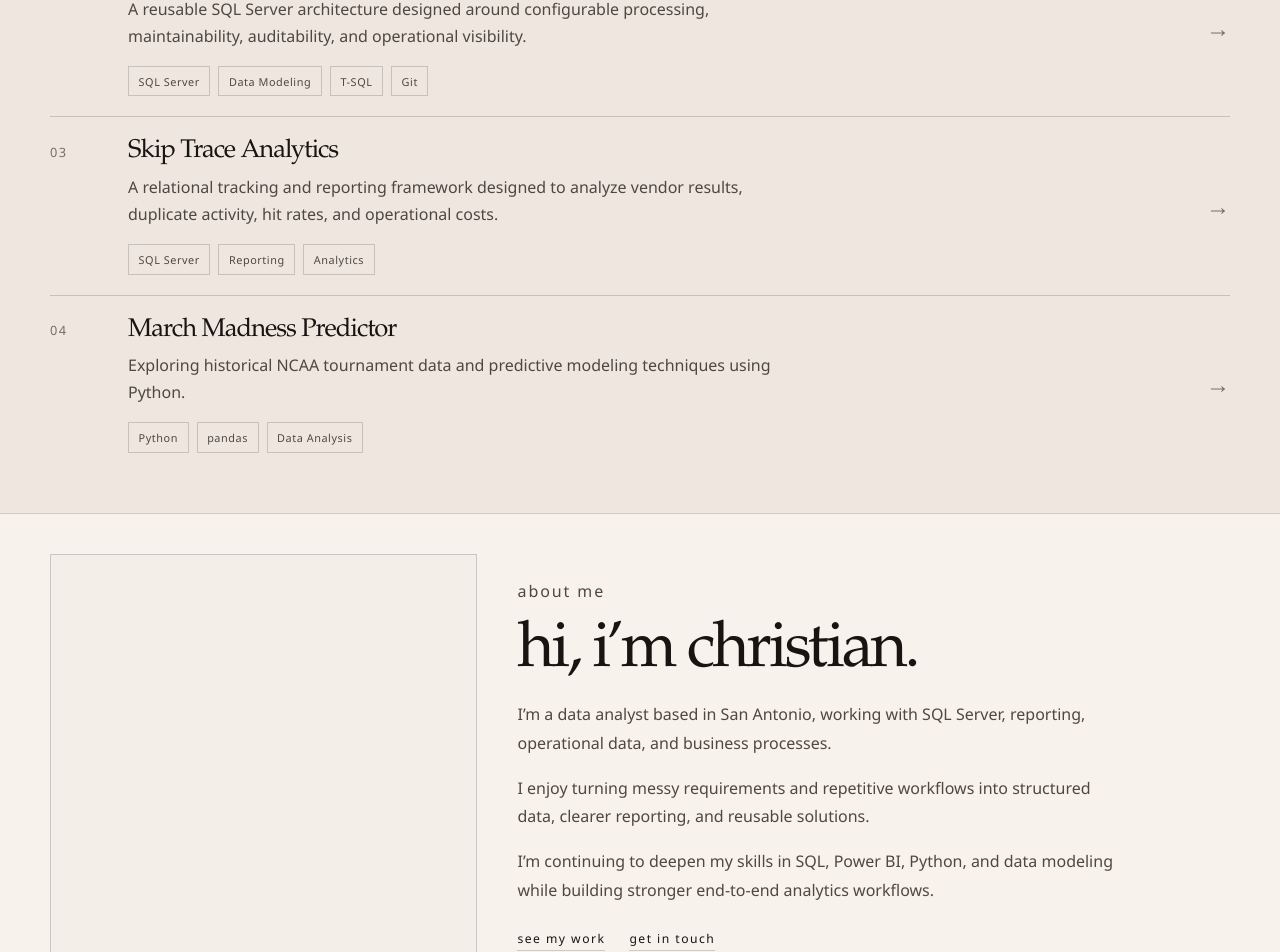
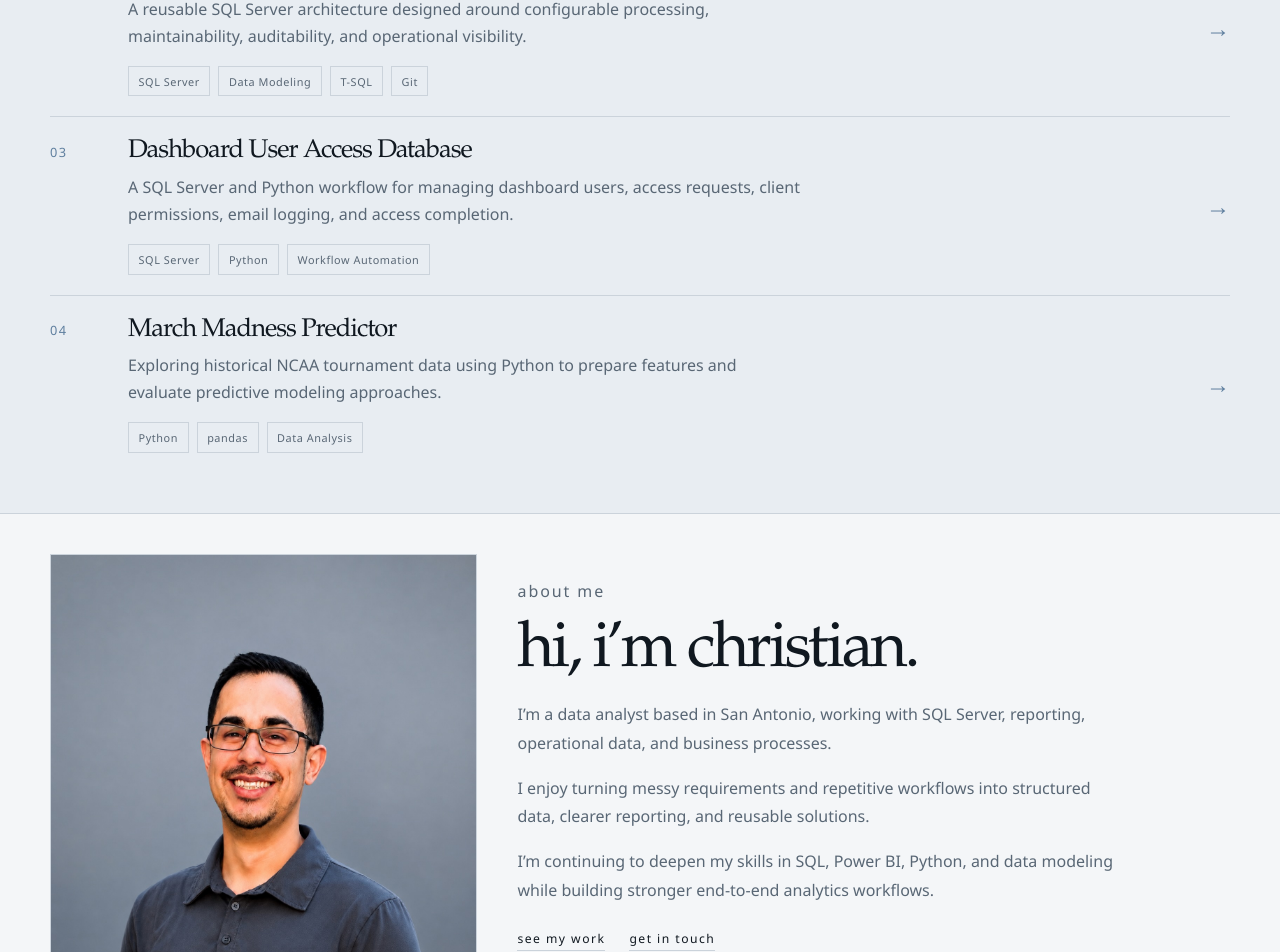
Before and after one commit to arroyoHub/portfolio, a React app: page / in a window 1280 px wide. Shown: the part 1135-2087 px from the top of the page. Built offline with nearby package versions, Linux system fonts and the light colour scheme; the HTML template or start-up script is replaced by a standard one.

Commit message:
Update portfolio photo and links

```diff
--- a/src/App.css
+++ b/src/App.css
@@ -333,6 +333,7 @@ main {
   font-size: 1.5rem;
   line-height: 1;
   color: var(--text-muted);
+  text-decoration: none;
 }
 
 .skills-layout {
@@ -384,9 +385,13 @@ main {
 }
 
 .about-photo {
+  display: block;
+  width: 100%;
+  height: 420px;
   min-height: 420px;
   border: 1px solid var(--border-soft);
-  background: var(--panel-strong);
+  object-fit: cover;
+  object-position: center 35%;
 }
 
 .about-copy {
@@ -442,7 +447,7 @@ main {
 }
 
 #skills {
-  background: #fbfaf7;
+  background: var(--paper-light);
 }
 
 #resume {
@@ -528,7 +533,7 @@ main {
   gap: var(--space-7);
   padding: 3rem var(--space-5) var(--space-4);
   border-top: 0;
-  background: #211e1b;
+  background: var(--navy);
   color: var(--paper);
 }
 
@@ -713,6 +718,7 @@ main {
   }
 
   .about-photo {
+    height: 260px;
     min-height: 260px;
   }
 
--- a/src/App.jsx
+++ b/src/App.jsx
@@ -7,6 +7,19 @@ const navItems = [
   { label: "Resume", href: "#resume" },
   { label: "Contact", href: "#contact" },
 ];
+
+const links = {
+  linkedin: "https://www.linkedin.com/in/christianmarroyo/",
+  email: "mailto:arroyo.main@gmail.com",
+  github: "https://github.com/arroyoHub",
+  resume: "/christian-arroyo-resume.pdf",
+  projects: {
+    economicOpportunityDashboard: "#economic-opportunity-dashboard-placeholder",
+    dataProcessingPlatform: "#data-processing-platform-placeholder",
+    skipTraceAnalytics: "#skip-trace-analytics-placeholder",
+    marchMadnessPredictor: "#march-madness-predictor-placeholder",
+  },
+};
 
 function App() {
   return (
@@ -68,9 +81,13 @@ function App() {
                   <span>Data Storytelling</span>
                 </div>
               </div>
-              <div className="project-arrow" aria-hidden="true">
+              <a
+                className="project-arrow"
+                href={links.projects.economicOpportunityDashboard}
+                aria-label="View Economic Opportunity Dashboard project"
+              >
                 →
-              </div>
+              </a>
             </article>
 
             <article className="project-row">
@@ -89,29 +106,37 @@ function App() {
                   <span>Git</span>
                 </div>
               </div>
-              <div className="project-arrow" aria-hidden="true">
+              <a
+                className="project-arrow"
+                href={links.projects.dataProcessingPlatform}
+                aria-label="View Configurable Data Processing Platform project"
+              >
                 →
-              </div>
+              </a>
             </article>
 
             <article className="project-row">
               <div className="project-number">03</div>
               <div className="project-content">
-                <h3>Skip Trace Analytics</h3>
+                <h3>Dashboard User Access Database</h3>
                 <p>
-                  A relational tracking and reporting framework designed to
-                  analyze vendor results, duplicate activity, hit rates, and
-                  operational costs.
+                  A SQL Server and Python workflow for managing dashboard users,
+                  access requests, client permissions, email logging, and access
+                  completion.
                 </p>
                 <div className="tag-list" aria-label="Project tags">
                   <span>SQL Server</span>
-                  <span>Reporting</span>
-                  <span>Analytics</span>
+                  <span>Python</span>
+                  <span>Workflow Automation</span>
                 </div>
               </div>
-              <div className="project-arrow" aria-hidden="true">
+              <a
+                className="project-arrow"
+                href={links.projects.skipTraceAnalytics}
+                aria-label="View Dashboard User Access Database project"
+              >
                 →
-              </div>
+              </a>
             </article>
 
             <article className="project-row">
@@ -119,8 +144,8 @@ function App() {
               <div className="project-content">
                 <h3>March Madness Predictor</h3>
                 <p>
-                  Exploring historical NCAA tournament data and predictive
-                  modeling techniques using Python.
+                  Exploring historical NCAA tournament data using Python to
+                  prepare features and evaluate predictive modeling approaches.
                 </p>
                 <div className="tag-list" aria-label="Project tags">
                   <span>Python</span>
@@ -128,19 +153,24 @@ function App() {
                   <span>Data Analysis</span>
                 </div>
               </div>
-              <div className="project-arrow" aria-hidden="true">
+              <a
+                className="project-arrow"
+                href={links.projects.marchMadnessPredictor}
+                aria-label="View March Madness Predictor project"
+              >
                 →
-              </div>
+              </a>
             </article>
           </div>
         </section>
 
         <section id="about" className="section">
           <div className="about-layout">
-            <div
+            <img
               className="about-photo"
-              aria-label="Profile photo placeholder"
-            ></div>
+              src="/images/christian-arroyo-profile.jpeg"
+              alt="Christian Arroyo"
+            />
 
             <div className="about-copy">
               <div className="section-heading">
@@ -241,14 +271,14 @@ function App() {
             </p>
 
             <div className="resume-actions">
-              <a href="/resume.pdf" className="resume-primary" download>
+              <a href={links.resume} className="resume-primary" download>
                 Download Resume
               </a>
               <a
-                href="https://www.linkedin.com"
+                href={links.linkedin}
                 className="resume-secondary"
                 target="_blank"
-                rel="noreferrer"
+                rel="noopener noreferrer"
               >
                 View LinkedIn
               </a>
@@ -264,8 +294,8 @@ function App() {
               Open to opportunities in data analysis, reporting, business
               intelligence, and operations analytics.
             </p>
-            <a className="contact-email" href="mailto:hello@example.com">
-              hello@example.com
+            <a className="contact-email" href={links.email}>
+              arroyo.main@gmail.com
             </a>
           </div>
 
@@ -279,16 +309,16 @@ function App() {
 
             <nav className="footer-links" aria-label="Footer navigation">
               <a
-                href="https://www.linkedin.com"
+                href={links.linkedin}
                 target="_blank"
-                rel="noreferrer"
+                rel="noopener noreferrer"
               >
                 LinkedIn
               </a>
-              <a href="https://github.com" target="_blank" rel="noreferrer">
+              <a href={links.github} target="_blank" rel="noopener noreferrer">
                 GitHub
               </a>
-              <a href="mailto:hello@example.com">Email</a>
+              <a href={links.email}>Email</a>
             </nav>
           </footer>
         </section>
--- a/src/index.css
+++ b/src/index.css
@@ -1,11 +1,17 @@
 :root {
-  --paper: #f7f2eb;
-  --paper-strong: #efe7df;
-  --panel-strong: #f3eee8;
-  --text-primary: #171412;
-  --text-secondary: #4f4742;
-  --text-muted: #7a6e65;
-  --border-soft: rgba(23, 20, 18, 0.18);
+  --navy: #0f1b2d;
+  --navy-soft: #17263b;
+  --slate-blue: #2f4a67;
+  --steel-blue: #5f7f9f;
+  --paper: #f4f6f8;
+  --paper-strong: #e8edf2;
+  --paper-light: #ffffff;
+  --panel-strong: #e8edf2;
+  --text-primary: #101820;
+  --text-secondary: #596775;
+  --text-muted: #5f7f9f;
+  --border-soft: #cbd3db;
+  --accent: #5f7f9f;
   --content-width: 1180px;
   --space-1: 0.25rem;
   --space-2: 0.5rem;
```
Also changed, not shown: public/images/christian-arroyo-profile.jpeg (added), 1 other file (tests, documents, lock files or other folders).
